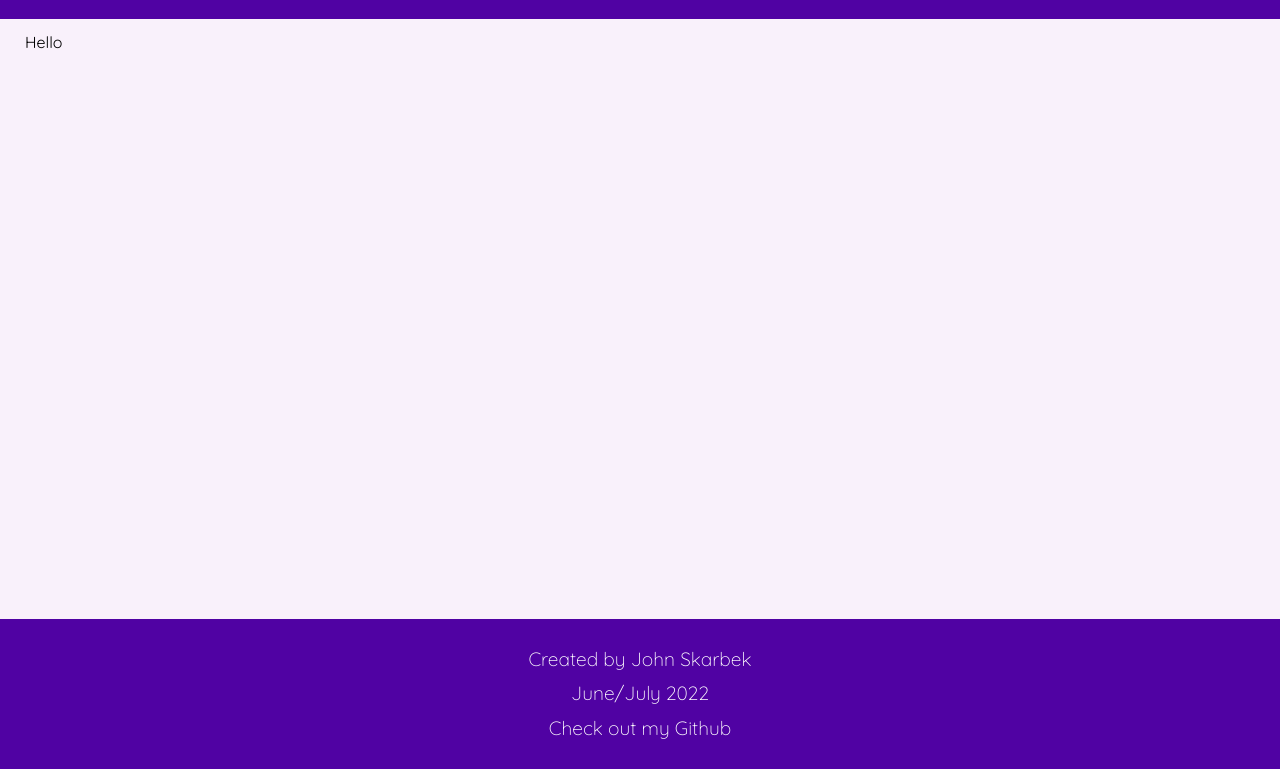
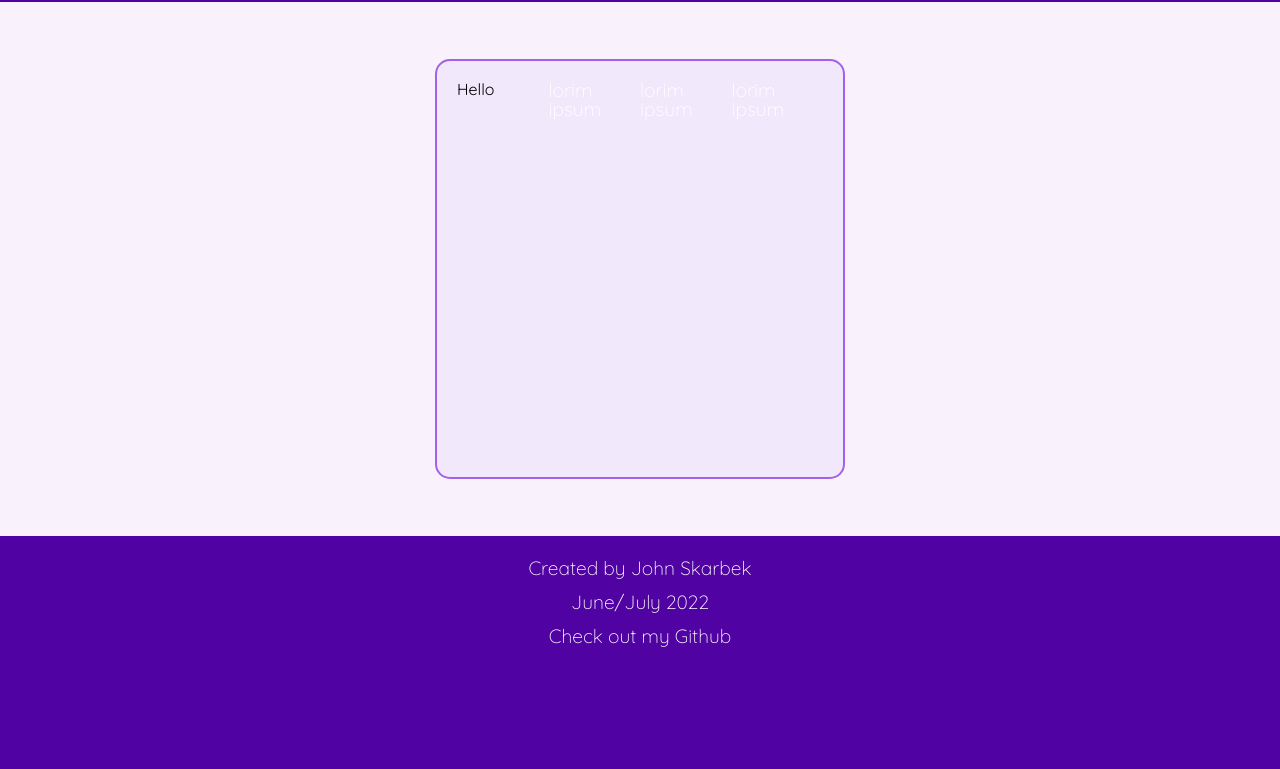
Before and after one commit to J-Skarbek/Calculator-Project, a plain HTML site: page index-new.html in a window 1280 px wide. Shown: the part 131-900 px from the top of the page. After the commit the page ends 800 px from the top, so only its background shows below. Drawn offline with Linux system fonts and the light colour scheme.

Commit message:
Fine tune the general layout and start on the acutal calculator body layout.

```diff
--- a/index-new.html
+++ b/index-new.html
@@ -19,8 +19,12 @@
             <h1>Calculator Project</h1>
         </div>
         <div class="body">
-            <div class="calculator"></div>
-            <h2>Hello</h2>
+            <div class="calculator">
+                <h2>Hello</h2>
+                <p>lorim ipsum</p>
+                <p>lorim ipsum</p>
+                <p>lorim ipsum</p>
+            </div>
         </div>
         <div class="footer">
                 <p>Created by John Skarbek</p>
--- a/style-new.css
+++ b/style-new.css
@@ -90,9 +90,10 @@ a:visited {
 }
 
 .project-container {
+    height: 100vh;
     display: grid;
     grid-template-columns: repeat(12, minmax(100px, 1fr));
-    grid-template-rows: repeat(12, minmax(75px, 1fr));
+    grid-template-rows: repeat(12, minmax(50px, 1fr));
 }
 
 .project-container > div:nth-child(odd) {
@@ -114,6 +115,21 @@ a:visited {
     grid-row: 3 / span 8;
     padding: 15px 25px;
     background-color: var(--off-white);
+    display: grid;
+    grid-template-columns: repeat(12, minmax(25px, 1fr));
+    grid-template-rows: repeat(12, minmax(25px, 1fr));
+}
+
+.calculator {
+    background-color: var(--light-purp);
+    border: 2px solid var(--mid-purp);
+    border-radius: 15px;
+    padding: 20px;
+    grid-column: 5 / span 4;
+    grid-row: 2 / span 10;
+    display: grid;
+    grid-template-columns: repeat(4, minmax(20px, 1fr));
+    grid-template-rows: repeat(8, minmax(20px, 1fr));
 }
 
 .footer {
```
